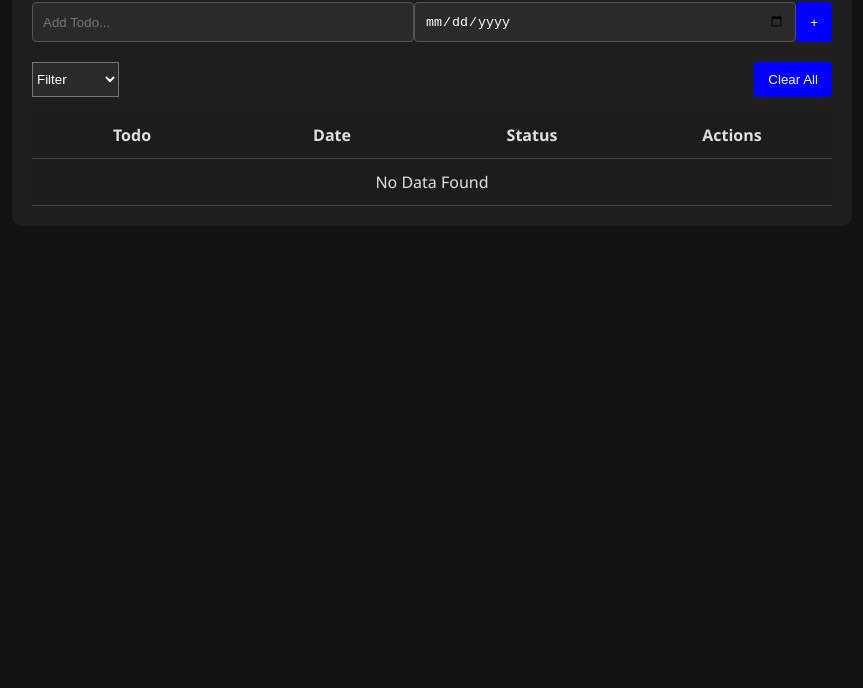
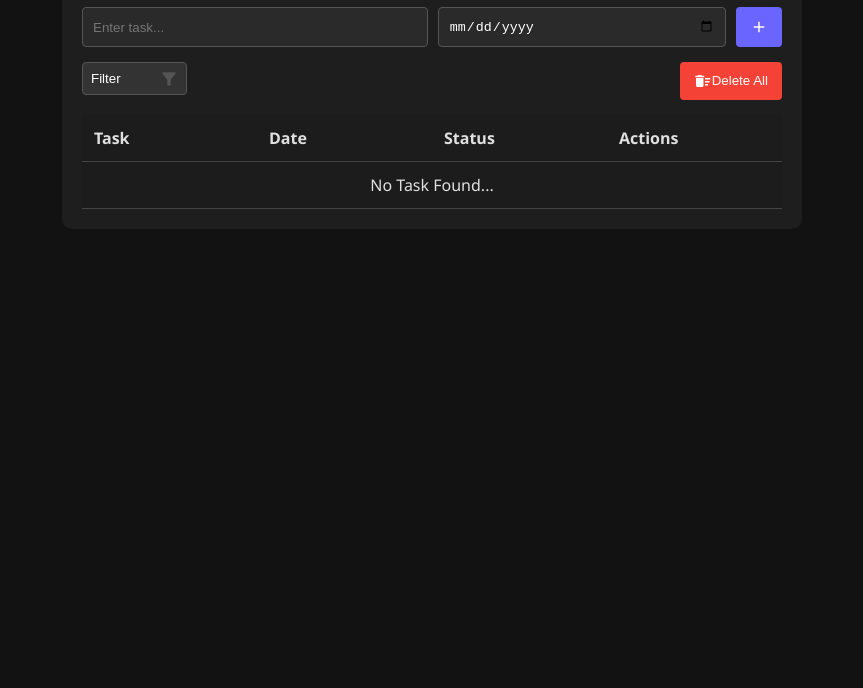
Before and after one commit to Revou-Coding-Camp/codingcamp-04-aug-25-GeNdarrr, a plain HTML site: page index.html in a window 1280 px wide. Shown: the part 112-800 px from the top of the page, without its empty margins (208-1071 px from the left). Drawn offline with Linux system fonts and the light colour scheme.

Commit message:
ui-update

```diff
--- a/css/style.css
+++ b/css/style.css
@@ -1,4 +1,4 @@
-body{
+body {
     background-color: #121212;
     color: #e0e0e0;
     margin: 0;
@@ -7,7 +7,7 @@ body{
 }
 
 .container {
-    max-width: 800px;
+    max-width: 700px;
     margin: auto;
     background-color: #1e1e1e;
     padding: 20px;
@@ -19,15 +19,21 @@ h1 {
     margin-bottom: 10px;
 }
 
-form{
-    display: flex;
-    justify-content: space-between;
-    margin-bottom: 20px;
+#message {
+    text-align: center;
+    margin-bottom: 15px;
+    font-weight: bold;
 }
 
-input[type="text"],
-input[type="date"] {
-    flex: 1;
+.form {
+    display: flex;
+    gap: 10px;
+    margin-bottom: 15px;
+}
+
+.form input[type="text"],
+.form input[type="date"] {
+    flex: auto;
     padding: 10px;
     background-color: #2a2a2a;
     border: 1px solid #555;
@@ -37,7 +43,6 @@ input[type="date"] {
 }
 
 button {
-    background-color: blue;
     color: white;
     border: none;
     padding: 10px 14px;
@@ -48,17 +53,61 @@ button {
     justify-content: center;
 }
 
+.form button {
+    background-color: #6a65fe;
+    /* biru */
+}
+
+#clearAllBtn {
+    background-color: #f44336;
+    /* merah */
+}
+
+.actions button {
+    padding: 6px 10px;
+}
+
+.material-icons {
+    font-size: 18px;
+}
+
 .controls {
     display: flex;
     justify-content: space-between;
     margin-bottom: 15px;
 }
 
-.controls #filter {
-    color: #fff;
-    display: flex;
-    align-items: center;
-    background-color: #2a2a2a;
+/* Custom Select */
+.controls .custom {
+    position: relative;
+    display: inline-block;
+}
+
+/* Hilangkan panah bawaan browser */
+select {
+    background-color: #333;
+    color: white;
+    padding: 8px;
+    border: 1px solid #555;
+    border-radius: 4px;
+    appearance: none;
+    /* Untuk Chrome, Safari, Edge */
+    -webkit-appearance: none;
+    -moz-appearance: none;
+    padding-right: 30px;
+    /* beri ruang untuk icon */
+}
+
+/* Posisi icon Google */
+.controls .custom .material-icons {
+    position: absolute;
+    right: 8px;
+    top: 45%;
+    transform: translateY(-50%);
+    pointer-events: none;
+    /* supaya klik tetap ke select */
+    font-size: 20px;
+    color: #555;
 }
 
 table {
@@ -75,5 +124,10 @@ td {
     border-bottom: 1px solid #444;
     word-wrap: break-word;
     overflow-wrap: break-word;
-    text-align: center;
 }
+
+.actions {
+    display: flex;
+    gap: 5px;
+    justify-content: space-between;
+}
--- a/index.html
+++ b/index.html
@@ -2,40 +2,48 @@
 <html lang="en">
   <head>
     <meta charset="UTF-8" />
-    <meta name="viewport" content="width=device-width, initial-scale=1.0" />
+    <title>To-Do List</title>
+    <link
+      href="https://fonts.googleapis.com/icon?family=Material+Icons"
+      rel="stylesheet"
+    />
     <link rel="stylesheet" href="css/style.css" />
-    <title>Todo List</title>
   </head>
   <body>
     <div class="container">
-      <h1>Todo List</h1>
-      <form action="">
-        <input type="text" name="" id="" placeholder="Add Todo..." />
-        <input type="date" name="" id="" placeholder="" />
-        <button type="submit">+</button>
-      </form>
+      <h1>To-Do List</h1>
+      <div id="message"></div>
+      <div class="form">
+        <input type="text" id="todoInput" placeholder="Enter task..." />
+        <input type="date" id="dateInput" />
+        <button id="addBtn"><span class="material-icons">add</span></button>
+      </div>
       <div class="controls">
-        <select name="" id="filter">
-          <option value="all" active>Filter</option>
-          <option value="all">All</option>
-          <option value="pending">Pending</option>
-          <option value="completed">Completed</option>
-        </select>
-        <button id="clear-all">Clear All</button>
+        <div class="custom">
+          <select id="filter">
+            <option value="all" selected disabled>Filter</option>
+            <option value="all">All</option>
+            <option value="pending">Pending</option>
+            <option value="completed">Completed</option>
+          </select>
+          <span class="material-icons">filter_alt</span>
+        </div>
+        <button id="clearAllBtn">
+          <span class="material-icons">delete_sweep</span>Delete All
+        </button>
       </div>
       <table>
         <thead>
           <tr>
-            <th>Todo</th>
+            <th>Task</th>
             <th>Date</th>
             <th>Status</th>
             <th>Actions</th>
           </tr>
         </thead>
-        <tbody id="todo-list">
-          <!-- Todo items will be dynamically added here -->
+        <tbody id="todoList">
           <tr>
-            <td colspan="4">No Data Found</td>
+            <td colspan="4" style="text-align: center">No Task Found...</td>
           </tr>
         </tbody>
       </table>
```
